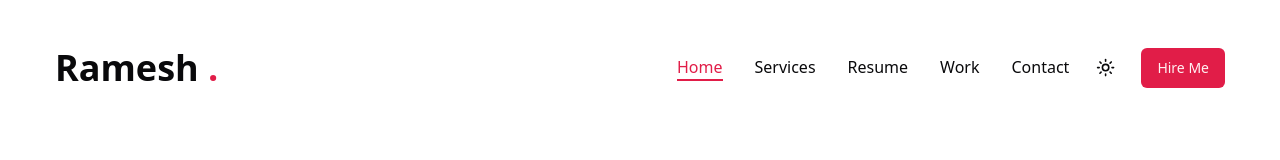
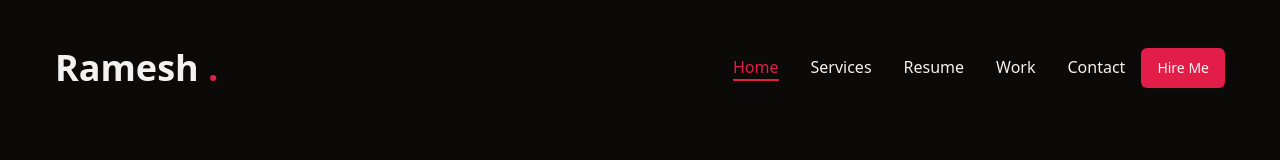
Before and after one commit to rameskum/portfolio, a Next.js app: page / in a window 1280 px wide. Shown: the top 160 px of the page. Built offline with nearby package versions, Linux system fonts and the light colour scheme.

Commit message:
refactor: Remove ModeToggle component from Header component and set default theme to dark in ThemeProvider

```diff
--- a/src/app/layout.tsx
+++ b/src/app/layout.tsx
@@ -31,7 +31,7 @@ export default function RootLayout({
           jetBrainsMono.variable,
         )}
       >
-        <ThemeProvider attribute="class" defaultTheme="system" enableSystem>
+        <ThemeProvider attribute="class" defaultTheme="dark">
           <Header />
           {children}
         </ThemeProvider>
--- a/src/components/header.tsx
+++ b/src/components/header.tsx
@@ -2,7 +2,6 @@ import { Button } from '@/components/ui/button';
 import Link from 'next/link';
 import Logo from '@/components/logo';
 import MobileNav from '@/components/mobile-nav';
-import { ModeToggle } from '@/components/mode-toggle';
 import Nav from '@/components/nav';
 
 const Header = () => {
@@ -15,7 +14,6 @@ const Header = () => {
         {/* desktop navigation & contact button */}
         <div className="hidden items-center gap-4 xl:flex">
           <Nav />
-          <ModeToggle />
           <Link href="/contact">
             <Button>Hire Me</Button>
           </Link>
```
